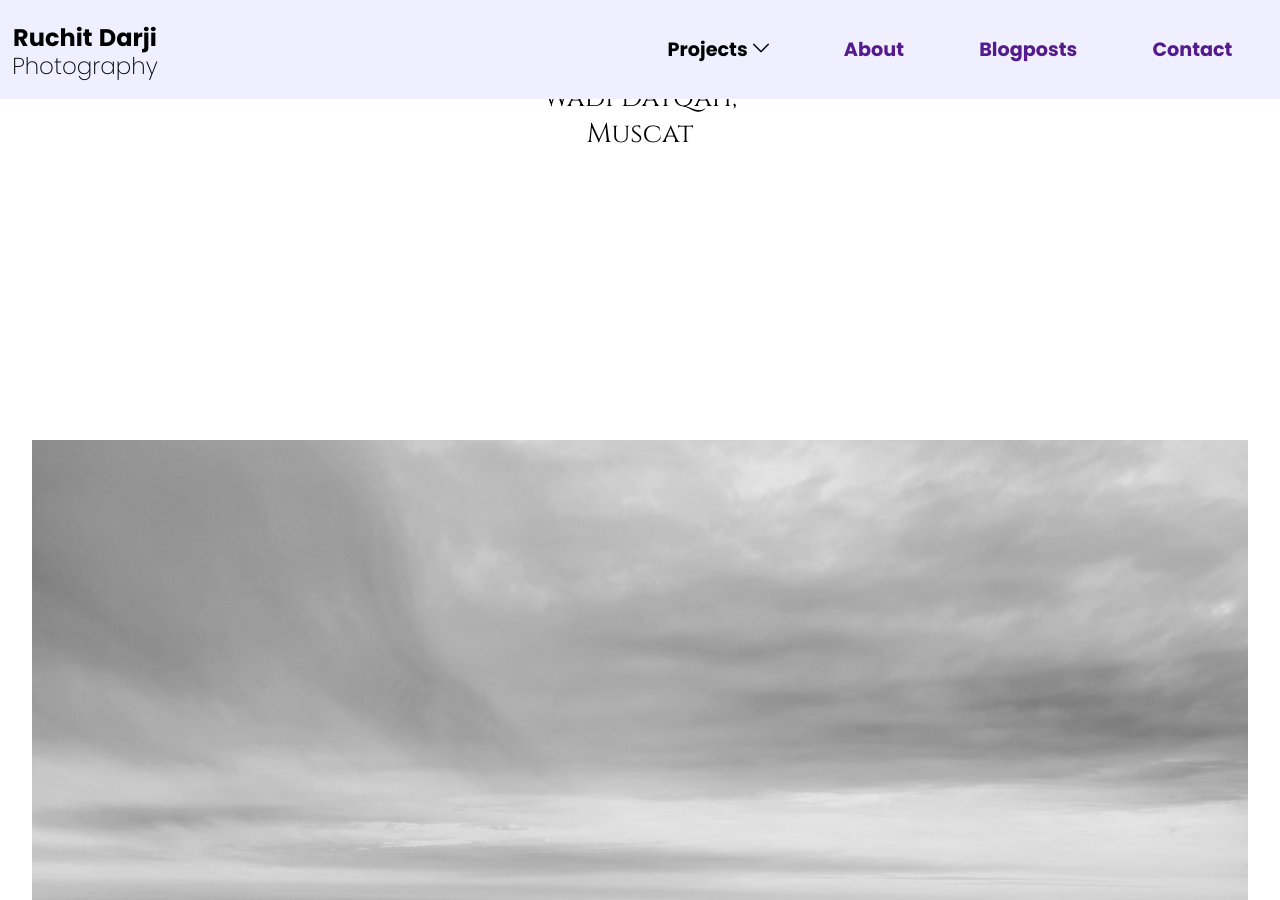
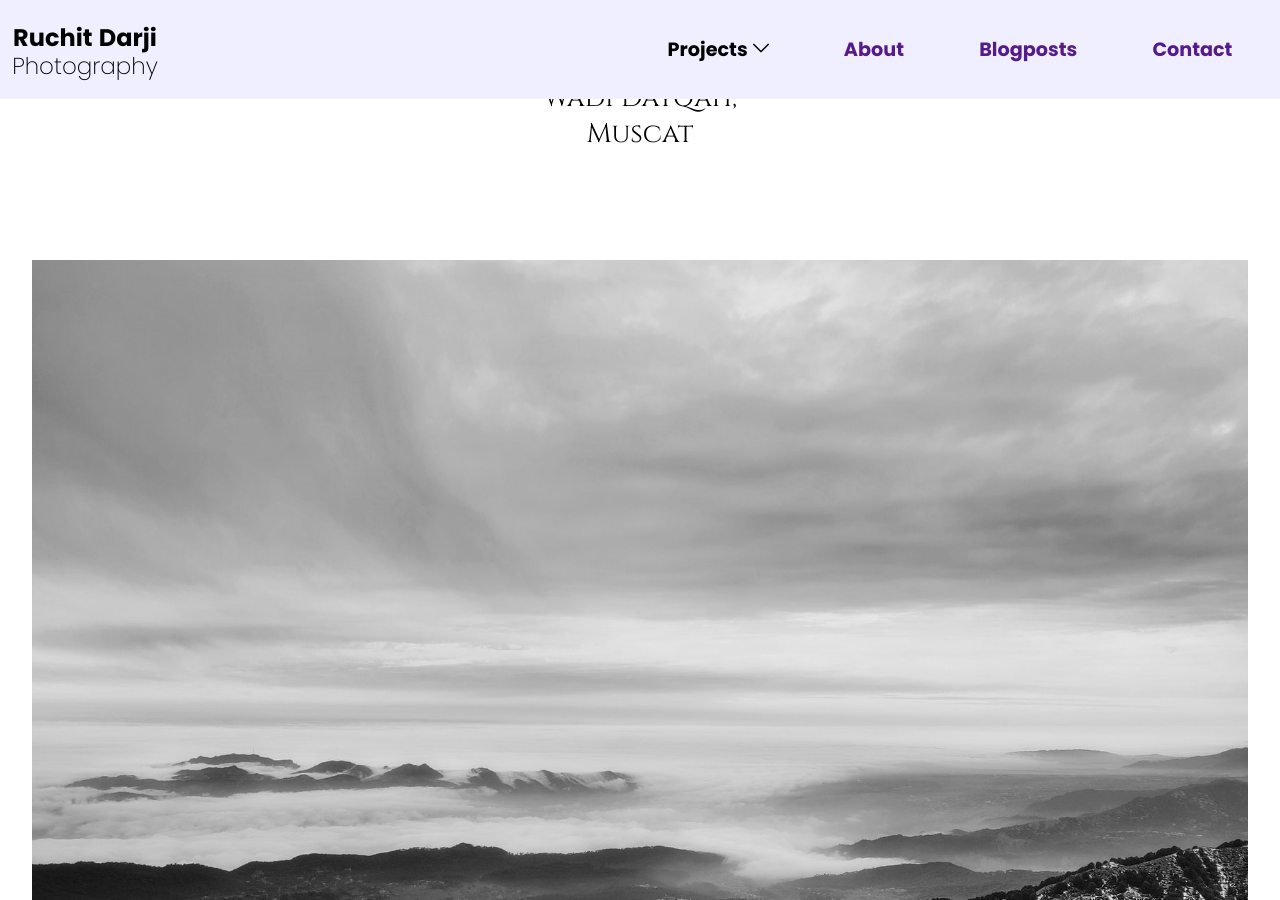
Before and after one commit to ruchit02/topnotchphotography, a Jekyll site: the page built from index.html, in a window 1280 px wide and 900 px high, scrolled down 2590 px. Built offline with Jekyll 4.4.1, drawn with Linux system fonts in a browser that asks for light colours.

Commit message:
Initial website launch

```diff
--- a/_sass/header.scss
+++ b/_sass/header.scss
@@ -98,6 +98,7 @@
     color: white;
 
     transition: 1s;
+    transition: top 0s;
 }
 
 
--- a/_sass/home.scss
+++ b/_sass/home.scss
@@ -13,7 +13,7 @@
     flex-direction: column;
     width: calc( 100% - 4rem );
     margin: 20vh auto;
-    row-gap: 20vh;
+    row-gap: 0px;
 }
 
 .gallery{
@@ -114,6 +114,10 @@
         justify-content: space-between;
     }
 
+    .galleries-container{
+        row-gap: 20vh;
+    }
+
     .galleries-container .gallery .gallery-metadata{
         all: revert;
 
```
